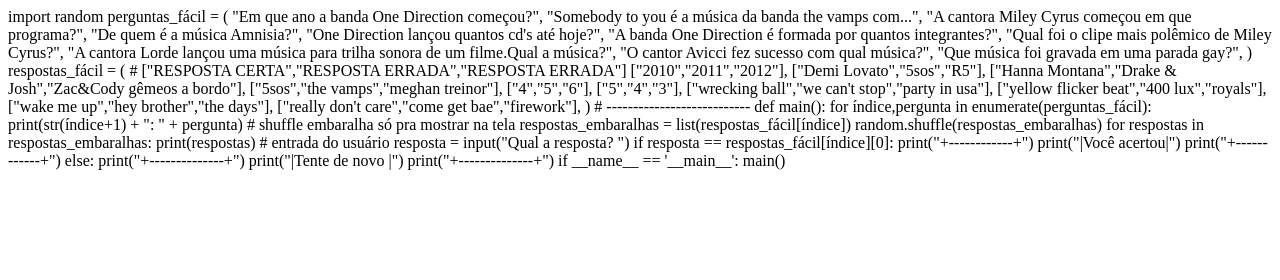
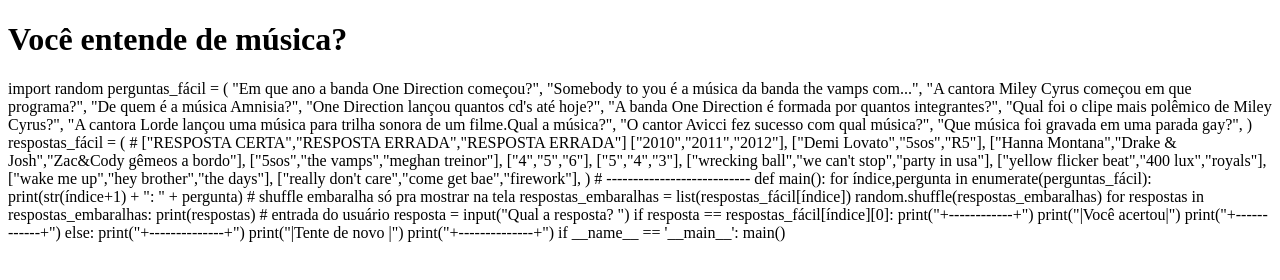
Before and after one commit to mariacarolina10/maria.github.io, a plain HTML site: page index.html in a window 1280 px wide. Drawn offline with Linux system fonts and the light colour scheme.

Commit message:
Update index.html

```diff
--- a/index.html
+++ b/index.html
@@ -1,7 +1,7 @@
 <!DOCTYPE html>
 <html>
 <head>
-<Title>Você entende de música?</Title>
+<h1>Você entende de música?</h1>
 
 </html>
 import random
```
